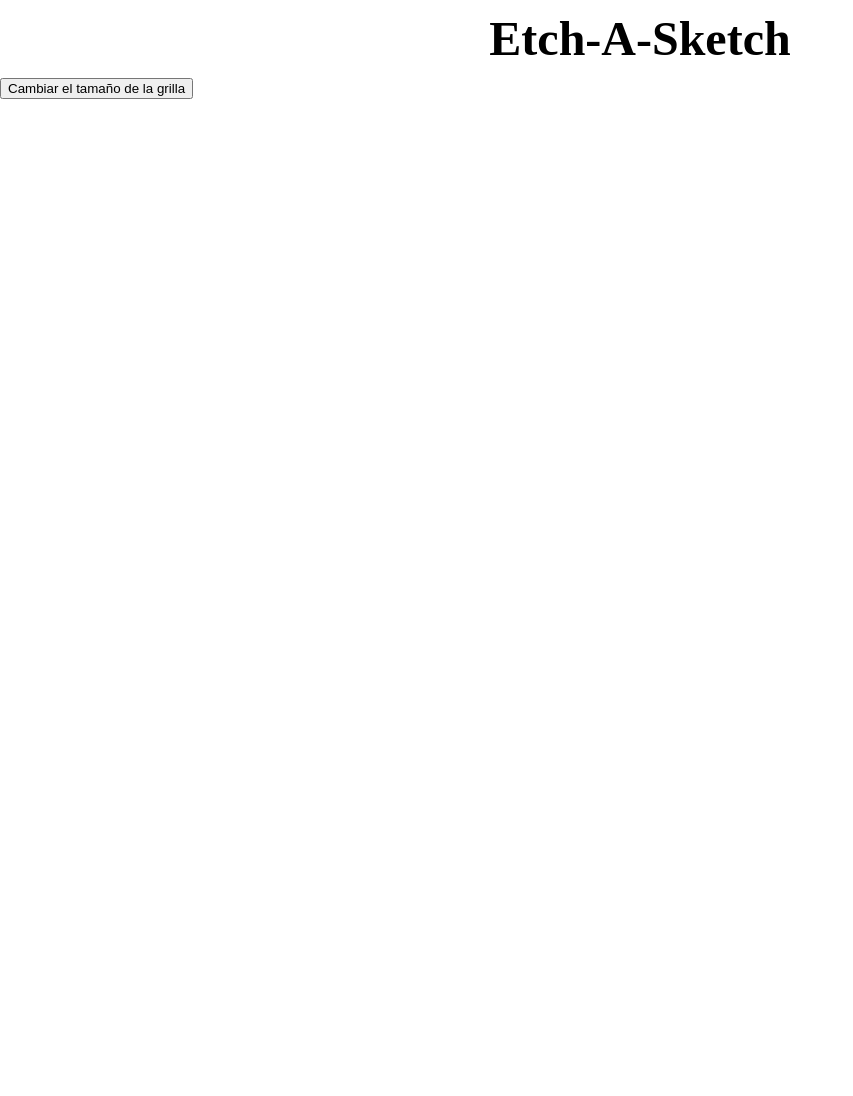
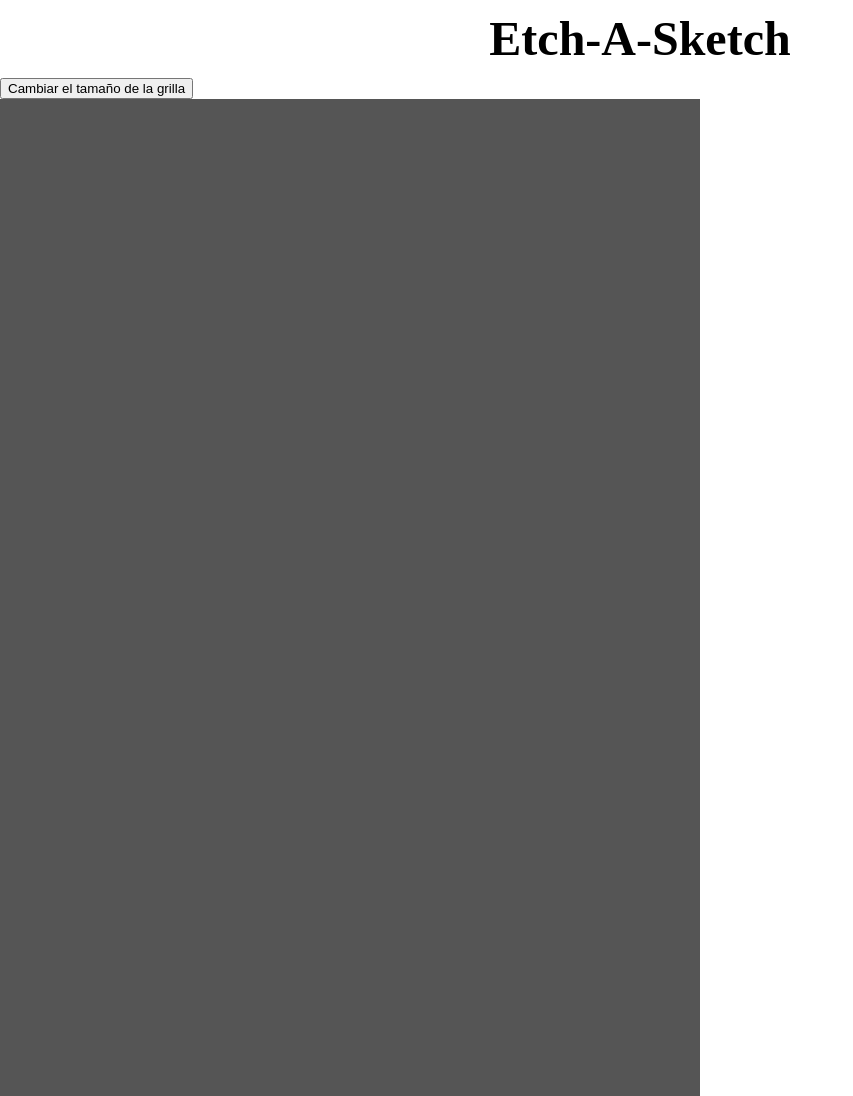
Before and after one commit to yunagosh7/etch-a-sketch, a plain HTML site: page index.html in a window 1280 px wide. Shown: the top 1096 px of the page, without its empty margins (0-853 px from the left). Before the commit the page ends 800 px from the top, so only its background shows below. Drawn offline with Linux system fonts and the light colour scheme.

Commit message:
Resolviendo bugs

```diff
--- a/index.html
+++ b/index.html
@@ -13,11 +13,8 @@
       <h1>Etch-A-Sketch</h1>
     </header>
 
-    <main>
+    <main id="main">
         <button id="btn">Cambiar el tamaño de la grilla</button>
-      <div id="container">
-
-      </div>
     </main>
 
     <script src="scripts/main.js"></script>
--- a/scripts/main.js
+++ b/scripts/main.js
@@ -1,10 +1,32 @@
-const container = document.getElementById("container");
-const btn = document.getElementById("btn")
+const btn = document.getElementById("btn");
+const main = document.getElementById("main")
 
-let divs = [];
+let divs = []
+
+const container = document.createElement("div");
+container.id = "container";
+const displayGrid = ()=>{
+    const fragment = document.createDocumentFragment();
+    container.style.display = "grid";
+    container.style.gridTemplateColumns = "16"
+    container.style.gridTemplateRows = "16"
+for(let i = 0; i < 256;i++){
+    const div = document.createElement("div");
+    div.classList = "grid-item";
+    fragment.appendChild(div);
+    }
+    container.appendChild(fragment)
+    main.appendChild(container)
+}
+
+displayGrid()
 
 const createGrid = n =>{
-    let fragment = document.createDocumentFragment();
+    divs = [];
+    main.removeChild(container)
+    const container = document.createElement("div");
+    container.id = "container";
+    const fragment = document.createDocumentFragment();
     let num = 0;
     num = n * n
     for(let i = 0; i < num; i++){
@@ -15,17 +37,23 @@
         divs.push(div)
         fragment.appendChild(div);
    }
+
    container.appendChild(fragment)
+    main.appendChild(container)
 }
+
+
+
+
 
 btn.addEventListener("click",()=>{
     let n = 0;
     n = prompt("num");
     n = parseInt(n)
     createGrid(n);
-    divs.forEach((div)=>{
-        div.addEventListener("mouseover",()=>{
-            div.style.backgroundColor = "#e55"
+    divs.forEach(div=>{
+        div.addEventListener("click",()=>{
+            div.style.backgroundColor = "red"
         })
     })
-})
+    })
```
